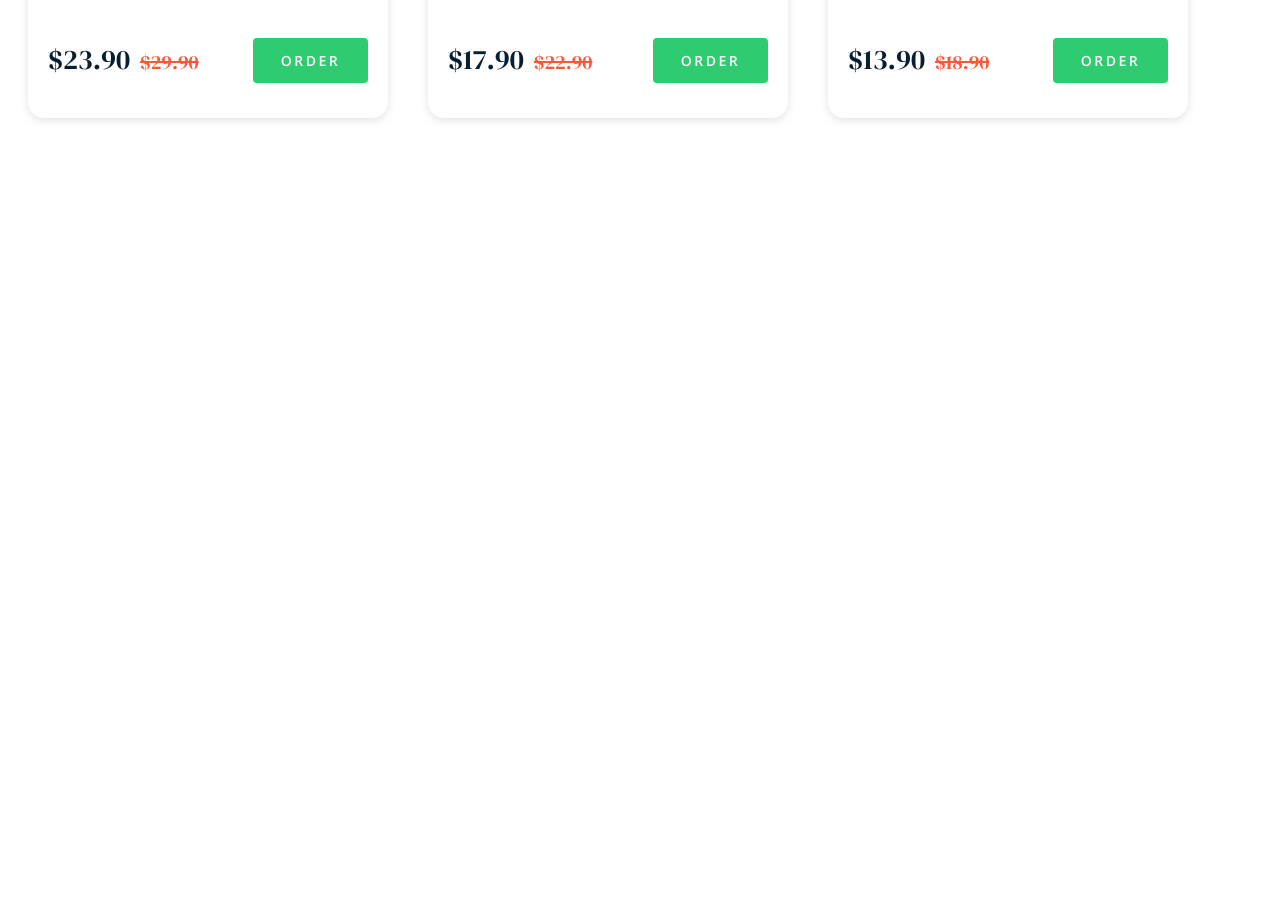
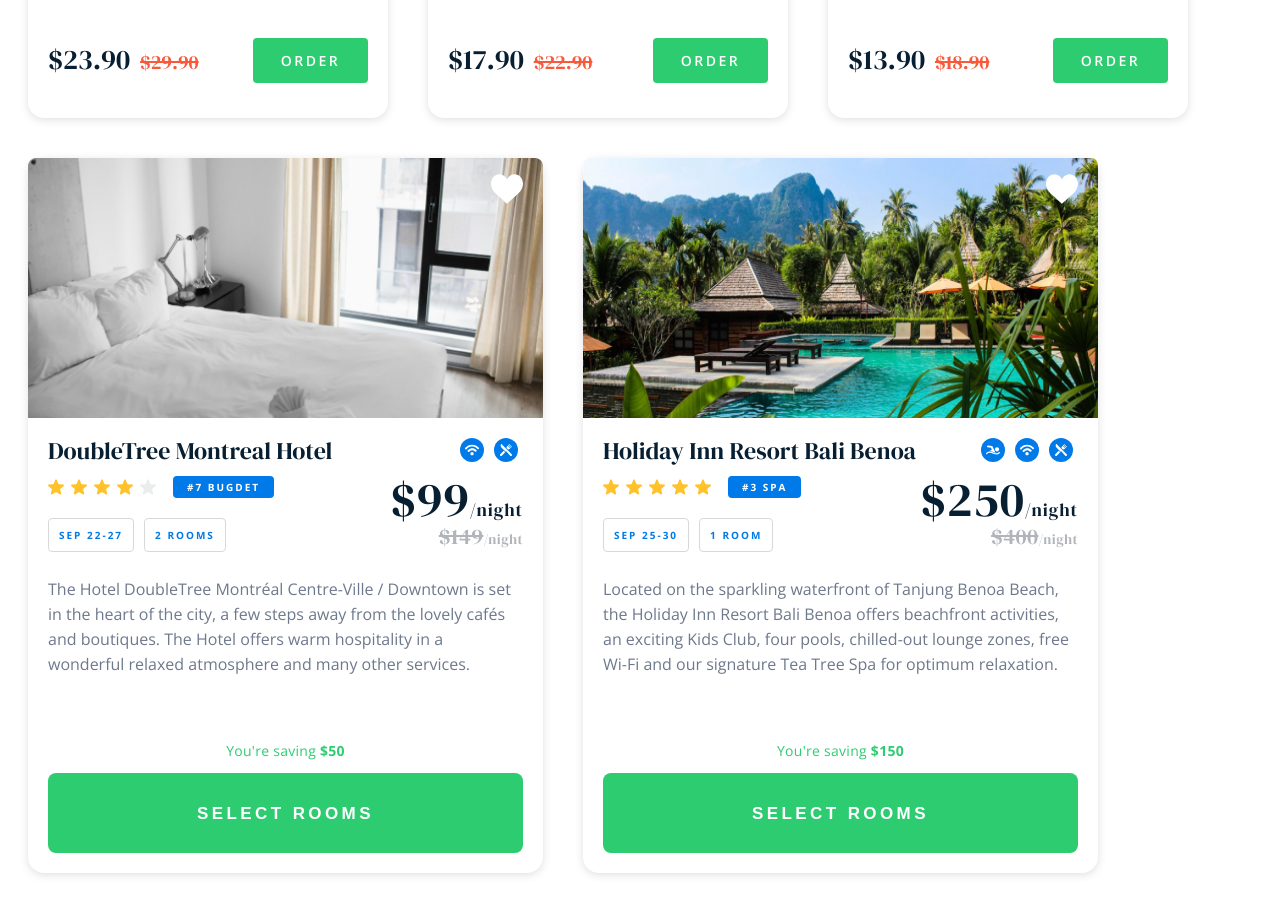
Before and after one commit to leonardowaichert/food-cards, a Vue app: page / in a window 1280 px wide. Shown: the part 440-1341 px from the top of the page. Before the commit the page ends 800 px from the top, so only its background shows below. Built offline with nearby package versions, Linux system fonts and the light colour scheme.

Commit message:
- Add stylesheet to Hotel card
- Fix Food card style sheet
- Adds general behaviors to the Hotel card

```diff
--- a/index.html
+++ b/index.html
@@ -8,9 +8,8 @@
   <link rel="preconnect" href="https://fonts.googleapis.com">
   <link rel="preconnect" href="https://fonts.gstatic.com" crossorigin>
   <link href="https://fonts.googleapis.com/css2?family=DM+Serif+Display:ital@0;1&display=swap" rel="stylesheet">
-  <link rel="preconnect" href="https://fonts.googleapis.com">
-<link rel="preconnect" href="https://fonts.gstatic.com" crossorigin>
-<link href="https://fonts.googleapis.com/css2?family=Open+Sans:wght@300;400;500;600&display=swap" rel="stylesheet">
+  <link href="https://fonts.googleapis.com/css2?family=Open+Sans:wght@300;400;500;600;700;800&display=swap"
+    rel="stylesheet">
   <title>Food and Hotel Cards</title>
 </head>
 
--- a/src/components/FoodHotelView.vue
+++ b/src/components/FoodHotelView.vue
@@ -53,10 +53,46 @@
       :priceWithDiscount="13.9"
     />
   </div>
+  <div class="hotel-cards">
+    <HotelCard
+      :width="515"
+      :height="715"
+      :imageUri="'montreal.jpg'"
+      :title="'DoubleTree Montreal Hotel'"
+      :wifiIcon="true"
+      :foodIcon="true"
+      :swimIcon="false"
+      :stars="4"
+      :ranking="'#7 bugdet'"
+      :stayDate="'sep 22-27'"
+      :availableRooms="'2 rooms'"
+      :discountPrice="99"
+      :originalPrice="149"
+      :description="'The Hotel DoubleTree Montréal Centre-Ville / Downtown is set in the heart of the city, a few steps away from the lovely cafés and boutiques. The Hotel offers warm hospitality in a wonderful relaxed atmosphere and many other services.'"
+    />
+
+    <HotelCard
+      :width="515"
+      :height="715"
+      :imageUri="'bali.jpg'"
+      :title="'Holiday Inn Resort Bali Benoa'"
+      :wifiIcon="true"
+      :foodIcon="true"
+      :swimIcon="true"
+      :stars="5"
+      :ranking="'#3 spa'"
+      :stayDate="'sep 25-30'"
+      :availableRooms="'1 room'"
+      :discountPrice="250"
+      :originalPrice="400"
+      :description="'Located on the sparkling waterfront of Tanjung Benoa Beach, the Holiday Inn Resort Bali Benoa offers beachfront activities, an exciting Kids Club, four pools, chilled-out lounge zones, free Wi-Fi and our signature Tea Tree Spa for optimum relaxation.'"
+    />
+  </div>
 </template>
 
 <style scoped lang="scss">
-.food-cards {
+.food-cards,
+.hotel-cards {
   display: flex;
   flex-direction: row;
 }
--- a/src/components/HotelCard/HotelCard.vue
+++ b/src/components/HotelCard/HotelCard.vue
@@ -1,22 +1,324 @@
 <script setup>
-
-defineProps({
+const props = defineProps({
   imageUri: String,
   width: Number,
-  length: Number,
-  shadow: Boolean,
+  height: Number,
   title: String,
   description: String,
   stars: Number,
   ranking: String,
-  price: Number,
-  lastPrice: Number,
+  originalPrice: Number,
+  discountPrice: Number,
+  availableRooms: Number,
+  stayDate: String,
+  wifiIcon: Boolean,
+  foodIcon: Boolean,
+  swimIcon: Boolean,
 });
 
+const calcSavedValue = () => {
+  return props.originalPrice - props.discountPrice;
+};
+
+const getImgUrl = (imageUri) => {
+  return "./src/components/HotelCard/assets/img/" + imageUri;
+};
 </script>
 
 <template>
-  <div>Hotel Card</div>
+  <div
+    :style="{ width: `${width}px`, height: `${height}px` }"
+    class="hotel-card"
+  >
+    <div class="hotel-card__image-container">
+      <div class="hotel-card__info-wrapper">
+        <img src="./assets/icons/heart.svg" alt="Favorite icon" />
+      </div>
+      <img
+        :src="getImgUrl(imageUri)"
+        alt="hotel image"
+        class="hotel-card__image"
+      />
+    </div>
+    <div class="hotel-card__body-container">
+      <div class="hotel-card__title-wrapper">
+        <div class="hotel-card__title-wrapper--title">{{ title }}</div>
+        <div class="hotel-card__title-wrapper__icons-container">
+          <div v-if="swimIcon" class="icon-default">
+            <img src="./assets/icons/swim.svg" alt="Swim indicator" />
+          </div>
+          <div v-if="wifiIcon" class="icon-default">
+            <img src="./assets/icons/wifi.svg" alt="Wifi indicator" />
+          </div>
+          <div v-if="foodIcon" class="icon-default">
+            <img src="./assets/icons/food.svg" alt="Food indicator" />
+          </div>
+        </div>
+      </div>
+      <div class="hotel-card__infos-wrapper">
+        <div class="hotel-card__left-infos-wrapper">
+          <div class="flex-row">
+            <img
+              v-for="(star, index) in 5"
+              :key="index"
+              :src="`${
+                index < stars
+                  ? './src/components/HotelCard/assets/icons/filled-star.svg'
+                  : './src/components/HotelCard/assets/icons/star.svg'
+              }`"
+              alt="Stars indicator"
+            />
+            <div class="hotel-card__left-infos-wrapper--ranking">
+              {{ ranking }}
+            </div>
+          </div>
+          <div class="flex-row mt-20">
+            <div class="hotel-card--label">{{ stayDate }}</div>
+            <div class="hotel-card--label">{{ availableRooms }}</div>
+          </div>
+        </div>
+        <div class="hotel-card__right-infos-wrapper">
+          <div class="hotel-card__right-infos-wrapper--discount-price">
+            ${{ discountPrice }}<span class="fs-18">/night</span>
+          </div>
+          <div class="hotel-card__right-infos-wrapper--original-price">
+            <span class="line-through">${{ originalPrice }}</span>
+            <span class="fs-14">/night</span>
+          </div>
+        </div>
+      </div>
+      <div class="hotel-card__description-wrapper body-text">
+        {{ description }}
+      </div>
+      <div class="hotel-card__booking-wrapper">
+        <div class="hotel-card__booking-wrapper--saving-text">
+          You're saving <strong>${{ calcSavedValue() }}</strong>
+        </div>
+        <button class="hotel-card__booking-wrapper--booking-button">
+          select rooms
+        </button>
+      </div>
+    </div>
+  </div>
 </template>
 
-<style scoped lang="scss"></style>
+<style scoped lang="scss">
+@use "../../globals/_globals.scss";
+.hotel-card {
+  margin: 20px;
+  background-color: #ffffff;
+  border-radius: 16px;
+  box-shadow: rgba(99, 99, 99, 0.2) 0px 2px 8px 0px;
+  display: flex;
+  flex-direction: column;
+
+  &--label {
+    display: flex;
+    min-height: 32px;
+    text-transform: uppercase;
+    color: #007ae9;
+    font-family: globals.$openSansFont;
+    font-weight: 700;
+    font-size: 0.625rem;
+    text-align: center;
+    letter-spacing: 0.2em;
+    font-style: normal;
+    border: 1px solid #d7d8d9;
+    border-radius: 4px;
+    align-items: center;
+    padding: 0px 10px;
+    margin-right: 10px;
+  }
+
+  &__image-container {
+    max-height: 260px;
+    position: relative;
+    overflow: hidden;
+  }
+
+  &__info-wrapper {
+    position: absolute;
+    top: 15px;
+    right: 20px;
+    display: flex;
+    align-items: center;
+    justify-content: center;
+    cursor: pointer;
+  }
+
+  &__info-wrapper img {
+    width: 32px;
+    height: 32px;
+  }
+
+  &__image {
+    width: 100%;
+    height: 260px;
+  }
+
+  &__body-container {
+    padding: 20px;
+    display: flex;
+    flex-direction: column;
+    flex-grow: 1;
+  }
+
+  &__title-wrapper {
+    font-family: globals.$dmSerifDisplay;
+    font-size: 1.5rem;
+    font-weight: 400px;
+    line-height: 25px;
+    display: flex;
+    flex-direction: row;
+
+    &--title {
+      flex-grow: 1;
+      color: #081f32;
+    }
+
+    &__icons-container {
+      display: flex;
+    }
+  }
+
+  &__infos-wrapper {
+    display: flex;
+    align-items: end;
+    margin-top: 13px;
+
+    img {
+      margin-right: 7px;
+      width: 16px;
+      height: 16px;
+    }
+  }
+
+  &__left-infos-wrapper {
+    display: flex;
+    flex-grow: 1;
+    flex-direction: column;
+    justify-content: center;
+
+    &--ranking {
+      text-transform: uppercase;
+      color: #ffffff;
+      border-radius: 4px;
+      font-size: 0.625rem;
+      font-family: globals.$openSansFont;
+      background-color: #007ae9;
+      padding: 0px 14px;
+      margin-left: 10px;
+      font-weight: 700;
+      line-height: 22px;
+      text-align: center;
+      letter-spacing: 0.2em;
+      font-style: normal;
+    }
+  }
+
+  &__right-infos-wrapper {
+    display: flex;
+    flex-direction: column;
+    font-family: globals.$dmSerifDisplay;
+
+    &--discount-price {
+      font-style: normal;
+      font-weight: 400;
+      font-size: 3rem;
+      line-height: 25px;
+      text-align: right;
+      letter-spacing: 0.02em;
+      color: #081f32;
+    }
+
+    &--original-price {
+      margin-top: 2px;
+      color: #b1b4b9;
+      font-size: 1.375rem;
+      line-height: 25px;
+      text-align: right;
+      letter-spacing: 0.02em;
+    }
+  }
+
+  &__description-wrapper {
+    color: #6e798c;
+    display: flex;
+    flex-grow: 1;
+    max-height: 170px;
+  }
+
+  &__booking-wrapper {
+    font-family: globals.$openSansFont;
+    margin-top: 20px;
+
+    &--saving-text {
+      font-size: 0.875rem;
+      font-style: normal;
+      font-weight: 400;
+      line-height: 25px;
+      text-align: center;
+      letter-spacing: 0.02em;
+      color: #2ecc71;
+    }
+
+    &--booking-button {
+      margin-top: 10px;
+      width: 100%;
+      text-align: center;
+      border-radius: 8px;
+      border: none;
+      height: 80px;
+      background-color: #2ecc71;
+      font-weight: 700;
+      font-size: 17px;
+      line-height: 25px;
+      text-align: center;
+      letter-spacing: 0.2em;
+      color: #ffffff;
+      text-transform: uppercase;
+      cursor: pointer;
+    }
+  }
+}
+
+.icon-default {
+  width: 24px;
+  height: 24px;
+  border-radius: 50%;
+  display: flex;
+  align-items: center;
+  justify-content: center;
+  margin: 0px 5px 0px 5px;
+  background-color: #007ae9;
+}
+
+.flex-row {
+  display: flex;
+  flex-direction: row;
+  align-items: center;
+}
+
+.mt-20 {
+  margin-top: 20px;
+}
+
+.fs-18 {
+  font-size: 18px;
+}
+
+.fs-14 {
+  font-size: 14px;
+}
+
+.line-through {
+  text-decoration: line-through;
+}
+
+.body-text {
+  font-size: 1rem;
+  font-family: globals.$openSansFont;
+  line-height: 25px;
+  margin-top: 25px;
+}
+</style>
```
Also changed, not shown: src/components/FoodCard/FoodCard.vue (+19 -19 lines), src/components/HotelCard/assets/icons/food.svg (renamed from src/components/HotelCard/assets/icons/restaurant.svg).
